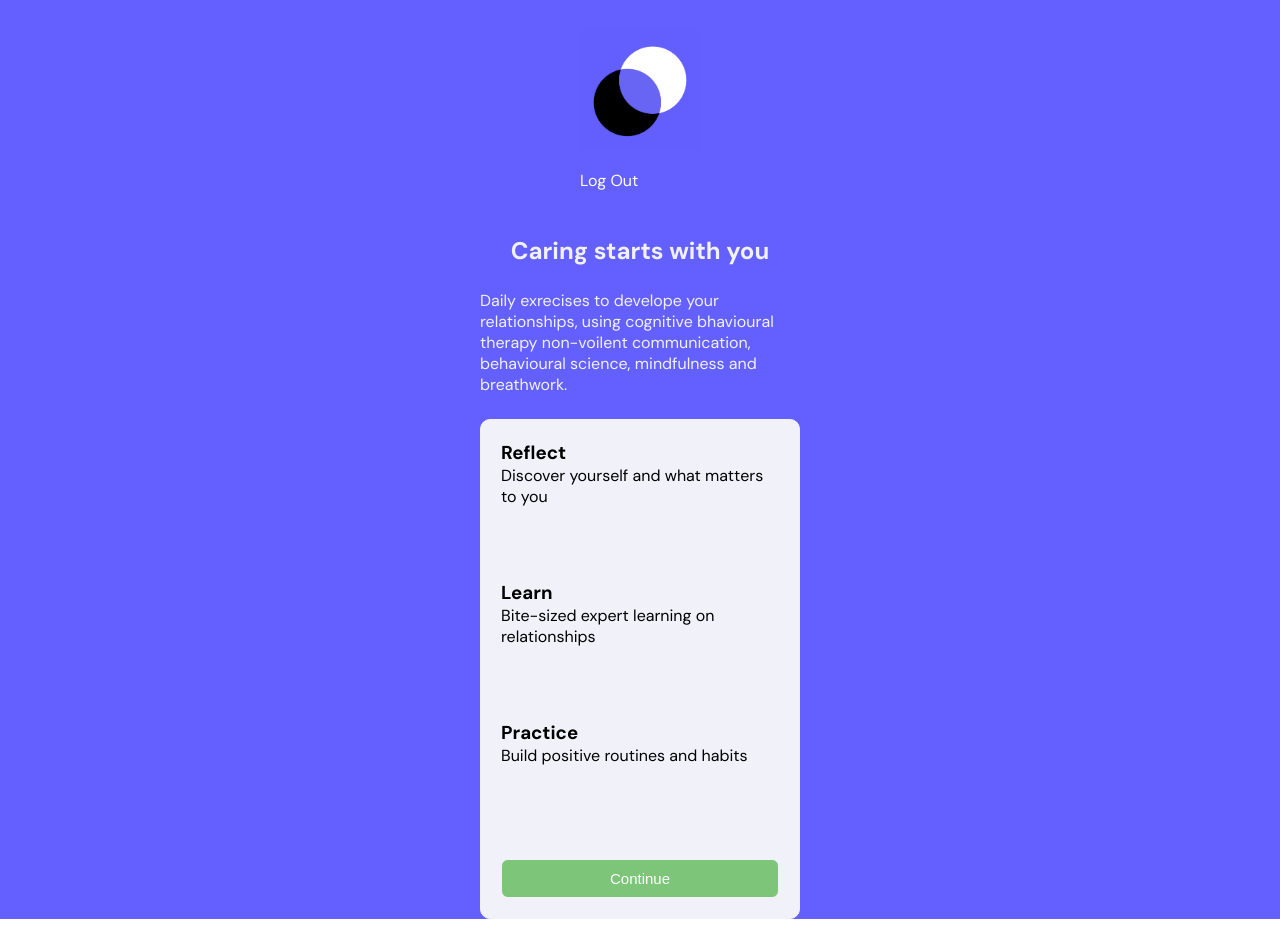
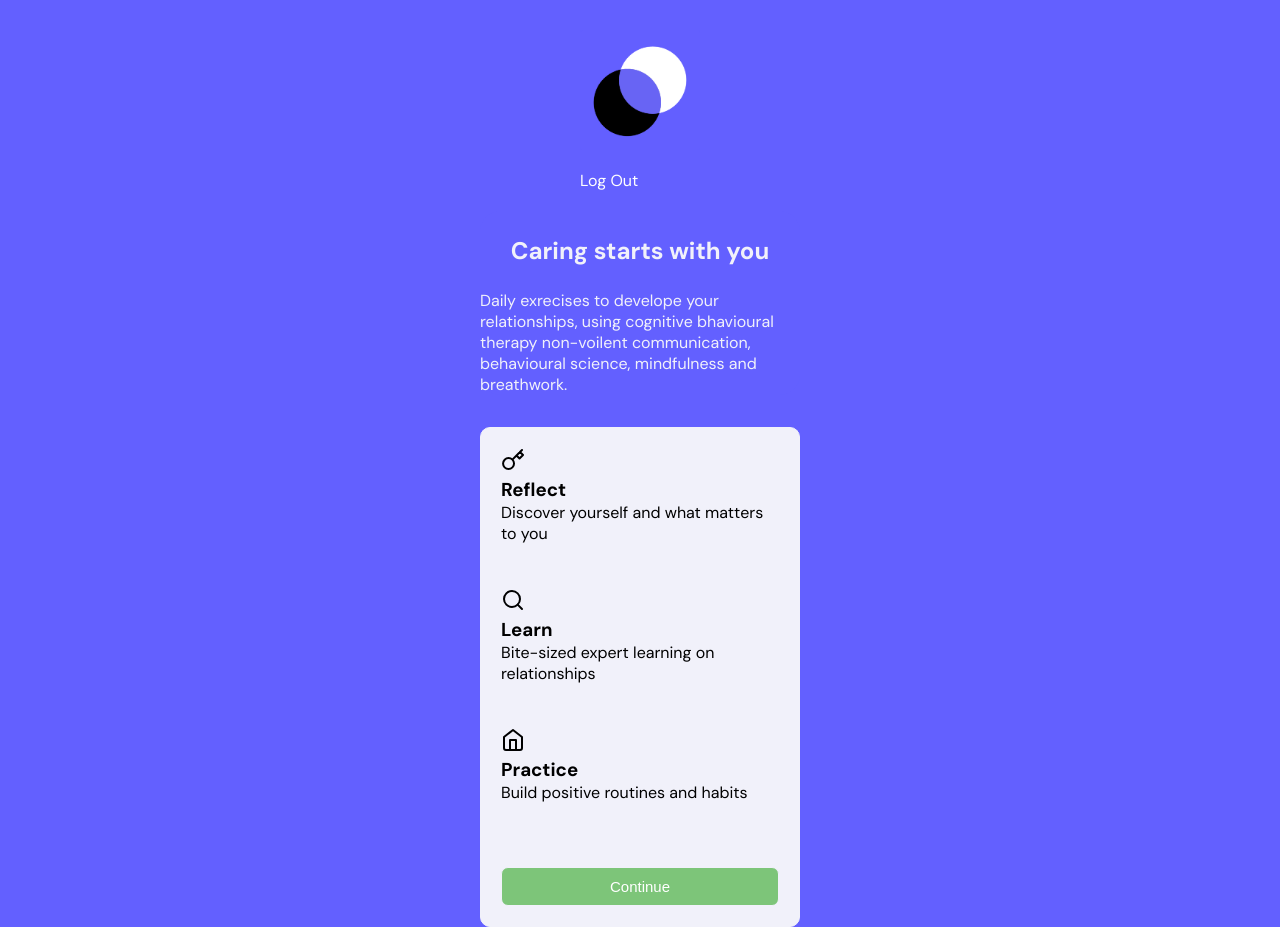
Before and after one commit to ybayraktutan/cyf-together, a React (Create React App) app in the folder client/: page /Home in a window 1280 px wide. Built offline with nearby package versions, Linux system fonts and the light colour scheme.

Commit message:
Icon added

```diff
--- a/client/src/Style/App.css
+++ b/client/src/Style/App.css
@@ -36,6 +36,7 @@
   flex-direction: column;
   justify-content: space-between;
   margin: 0 auto;
+  margin-top: 3vh;
   border: 1px solid #F1F1FA;
   background-color: #F1F1FA;
   border-radius: 10px;
--- a/client/src/Style/Home.css
+++ b/client/src/Style/Home.css
@@ -62,10 +62,16 @@
   flex-direction: column;
   justify-content: space-between;
   margin: 0 auto;
-  margin-top: 3vh;
+  margin-top: 4vh;
   border: 1px solid #F1F1FA;
   background-color: #F1F1FA;
   border-radius: 10px;
   padding: 20px;
   color: black;
 }
+
+.section.title {
+  display: flex;
+  flex-direction: row;
+  font-size: 12px;
+}
--- a/client/src/pages/Home.js
+++ b/client/src/pages/Home.js
@@ -2,6 +2,7 @@ import React from "react";
 import Header from "../Components/Header";
 import { useHistory } from "react-router-dom";
 import "../Style/Home.css";
+import * as Icon from "react-feather";
 
 const HomePage = () => {
 	const history = useHistory();
@@ -21,19 +22,30 @@ const HomePage = () => {
 			</div>
 			<div className="container-option">
 				<div>
-					<h3 className="section__title">Reflect</h3>
-					<span className="section__subtitle">
-						Discover yourself and what matters to you
-					</span>
+					<div className="section__title">
+						<Icon.Key />
+						<h3>Reflect</h3>
+					</div>
+					<div>
+						<span className="section__subtitle">
+							Discover yourself and what matters to you
+						</span>
+					</div>
 				</div>
 				<div>
-					<h3 className="section__title">Learn</h3>
+					<div className="section__title">
+						<Icon.Search />
+						<h3>Learn</h3>
+					</div>
 					<span className="section__subtitle">
 						Bite-sized expert learning on relationships
 					</span>
 				</div>
 				<div>
-					<h3 className="section__title">Practice</h3>
+					<div className="section__title">
+						<Icon.Home />
+						<h3>Practice</h3>
+					</div>
 					<span className="section__subtitle">
 						Build positive routines and habits
 					</span>
--- a/package.json
+++ b/package.json
@@ -70,10 +70,12 @@
 		"@babel/runtime": "^7.14.6",
 		"crypto-js": "^4.0.0",
 		"express": "^4.17.1",
+		"feather-icons": "^4.28.0",
 		"helmet": "^4.6.0",
 		"morgan": "^1.10.0",
 		"pg": "^8.6.0",
 		"react-bootstrap": "^1.6.1",
+		"react-feather": "^2.0.9",
 		"uuid": "^8.3.2"
 	},
 	"engines": {
```
Also changed, not shown: 1 other file (tests, documents, lock files or other folders).
